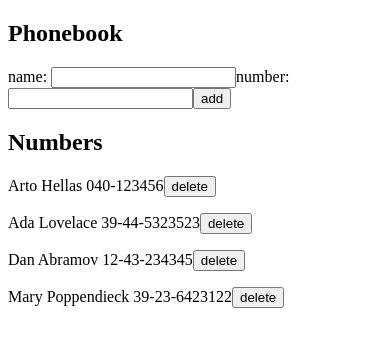
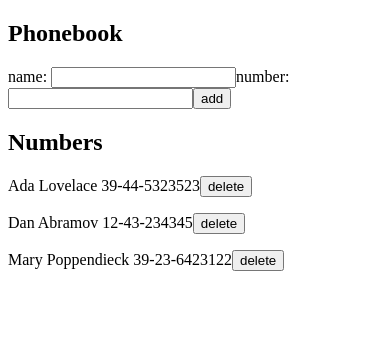
Before and after one commit to ilulale/fullstack, a React (Create React App) app in the folder part2/phonebook/: page / in a window 390 px wide. Shown: the top 346 px of the page. Built offline with nearby package versions, Linux system fonts and the light colour scheme; data requests are answered from the project's data file.

Commit message:
done with 2.16 step 8,stuck on step 9 rerender phonebook

```diff
--- a/part2/phonebook/db.json
+++ b/part2/phonebook/db.json
@@ -1,10 +1,5 @@
 {
   "persons": [
-    {
-      "name": "Arto Hellas",
-      "number": "040-123456",
-      "id": 1
-    },
     {
       "name": "Ada Lovelace",
       "number": "39-44-5323523",
--- a/part2/phonebook/src/components/Phonebook.js
+++ b/part2/phonebook/src/components/Phonebook.js
@@ -1,14 +1,19 @@
 import React from 'react'
 import phoneService from './services/phones'
+import App from './App'
 
 
 const Phonebook=({name,number,did})=>{
     return(
         <p>{name} {number}
-        <button>delete</button></p>
+        <button onClick={()=>ohrio(did)}>delete</button></p>
     )
 }
 
-
+const ohrio = delid =>{
+    phoneService
+    .delrio(delid)
+    .then(window.alert('deleted!'))
+}
 
 export default Phonebook
```
